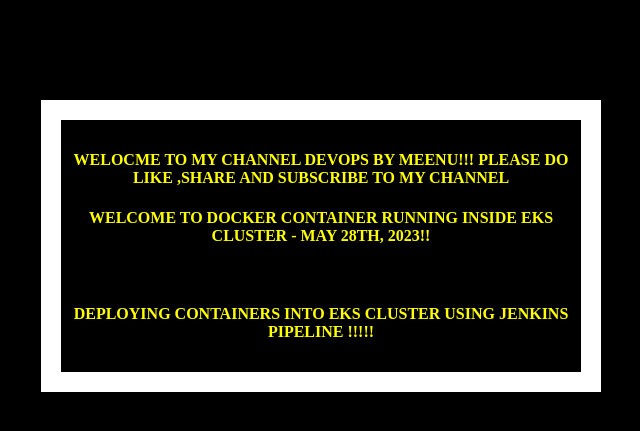
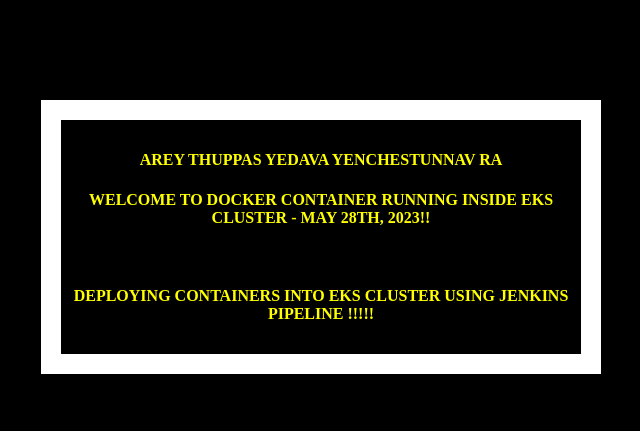
Before and after one commit to devopsbyarun/jenkins-ecr, a Flask app: page / in a window 1280 px wide. Shown: the top 431 px of the page, without its empty margins (319-959 px from the left). Run offline with Flask 2, Linux system fonts and the light colour scheme.

Commit message:
Update index.html

```diff
--- a/templates/index.html
+++ b/templates/index.html
@@ -19,7 +19,7 @@
   </head>
   <body>
     <div class="container">
-      <h4>welocme to my channel devops by meenu!!! please do like ,share and subscribe to my channel</h4>
+      <h4>arey thuppas yedava yenchestunnav ra </h4>
       <h4>Welcome to Docker Container running inside  EKS Cluster - MAY 28th, 2023!!</h4>
       <br>
        <h4>Deploying Containers into EkS cluster using Jenkins Pipeline !!!!!</h4>
```
